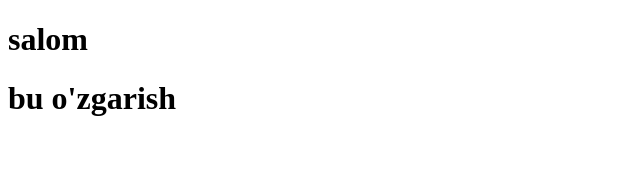
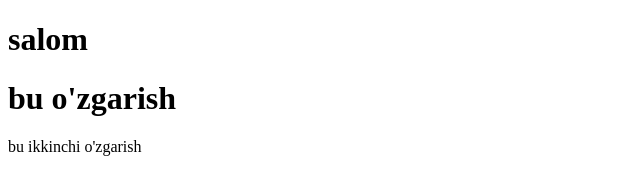
Before and after one commit to https-github-com-Shahzodbobolov/our_first_project, a plain HTML site: page index.html in a window 1280 px wide. Shown: the whole page, without its empty margins (0-640 px from the left). Drawn offline with Linux system fonts and the light colour scheme.

Commit message:
2-o'zgarish

```diff
--- a/index.html
+++ b/index.html
@@ -11,6 +11,7 @@
 <body>
     <h1>salom </h1>
     <h1>bu o'zgarish</h1>
+<p> bu ikkinchi o'zgarish</p>
 </body>
 
 </html>
```
